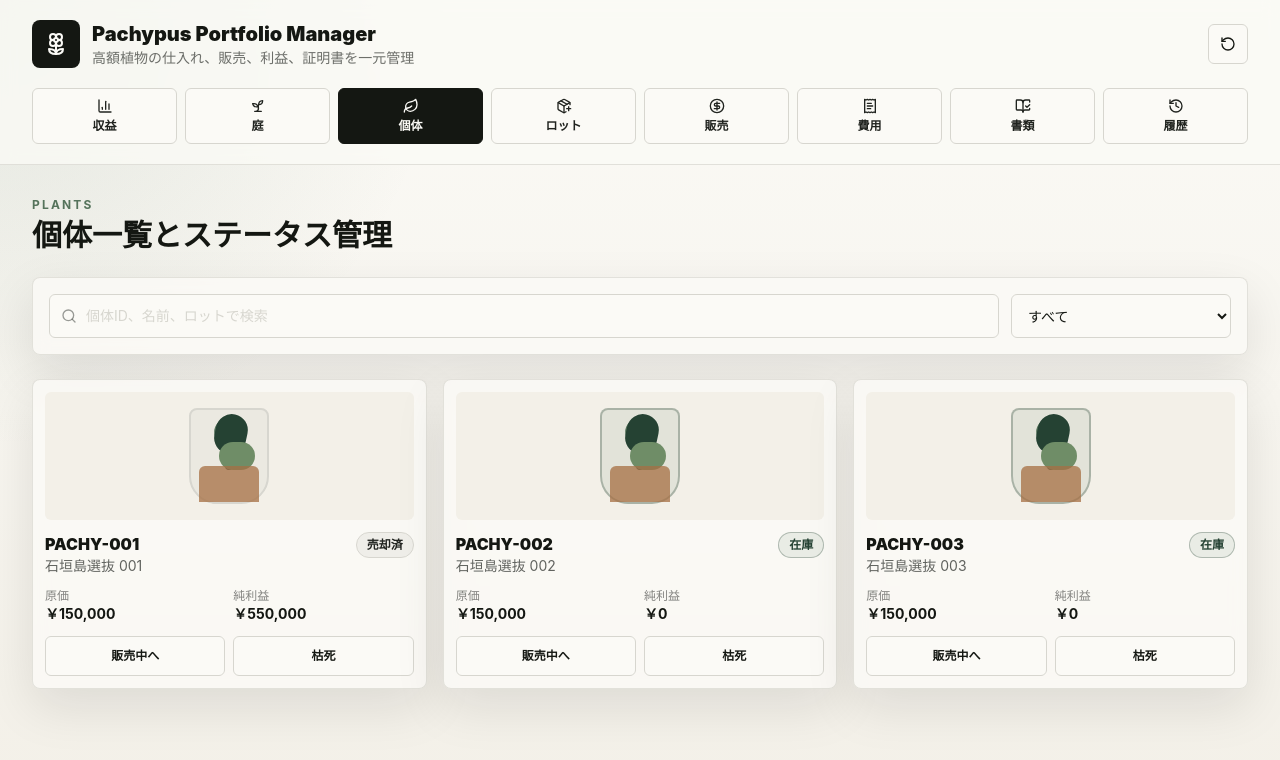
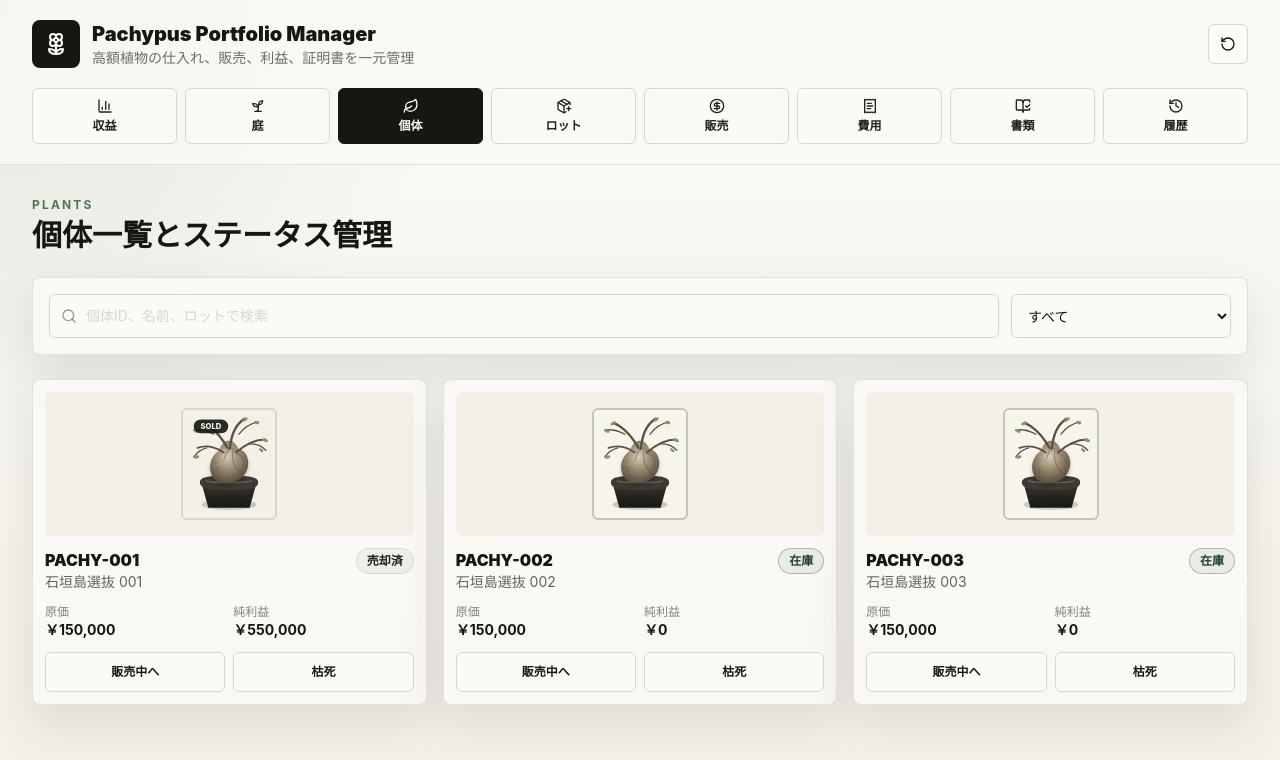
Before and after one commit to Sugurusu/Pachypus, a Next.js app: page / in a window 1280 px wide. Both pictures are taken after a click on the button "個体". Shown: the top 760 px of the page. Built offline with nearby package versions, Linux system fonts and the light colour scheme.

Commit message:
Improve garden visuals

```diff
--- a/src/app/page.tsx
+++ b/src/app/page.tsx
@@ -566,10 +566,23 @@ function Garden({
           <p className="font-black">保有している庭</p>
           <p className="text-sm text-bone/70">販売中は金の縁取り、枯死はグレー表示</p>
         </div>
-        <div className="grid grid-cols-2 gap-3 p-4 sm:grid-cols-3 lg:grid-cols-5">
+        <div
+          className="relative grid min-h-[320px] grid-cols-2 gap-4 overflow-hidden p-4 sm:grid-cols-3 lg:grid-cols-5"
+          style={{
+            backgroundImage:
+              "linear-gradient(180deg, rgba(20,23,18,0.16), rgba(251,250,246,0.92) 46%, rgba(243,240,232,0.98)), url('pachypus-shelf.jpg')",
+            backgroundPosition: "center 36%",
+            backgroundSize: "cover"
+          }}
+        >
+          <div className="pointer-events-none absolute inset-x-0 bottom-16 h-4 bg-[#8a6848]/70 shadow-[0_18px_28px_rgba(20,23,18,0.22)]" />
           {gardenPlants.map((plant) => (
-            <button key={plant.id} onClick={() => onSelect(plant)} className="rounded-lg border border-stone bg-bone p-3 text-center transition hover:-translate-y-1 hover:border-moss">
-              <PlantMark status={plant.status} />
+            <button
+              key={plant.id}
+              onClick={() => onSelect(plant)}
+              className="relative rounded-lg border border-stone bg-bone/95 p-4 text-center shadow-soft backdrop-blur-sm transition hover:-translate-y-1 hover:border-moss"
+            >
+              <PlantMark status={plant.status} className="h-36 w-28" />
               <p className="mt-3 font-black">{plant.plantCode}</p>
               <StatusBadge status={plant.status} />
             </button>
@@ -577,15 +590,26 @@ function Garden({
         </div>
       </Card>
       <Card className="overflow-hidden">
-        <div className="border-b border-stone bg-ink px-5 py-4 text-bone">
-          <p className="font-black">販売履歴の棚</p>
-          <p className="text-sm text-bone/70">売却済み個体は小さな記念鉢として残る</p>
+        <div className="border-b border-stone bg-ink px-5 py-4 text-bone sm:flex sm:items-end sm:justify-between">
+          <div>
+            <p className="font-black">販売履歴の棚</p>
+            <p className="text-sm text-bone/70">売却済み個体は販売実績として棚に残る</p>
+          </div>
+          <p className="mt-2 text-2xl font-black tabular-nums sm:mt-0">{soldPlants.length}本 SOLD</p>
         </div>
-        <div className="grid grid-cols-3 gap-3 p-4 sm:grid-cols-6 lg:grid-cols-10">
+        <div className="relative grid min-h-[220px] grid-cols-2 gap-4 bg-[#171815] p-4 sm:grid-cols-4 lg:grid-cols-6">
+          <div className="pointer-events-none absolute inset-x-0 top-24 h-3 bg-[#6f5038]" />
+          <div className="pointer-events-none absolute inset-x-0 bottom-10 h-3 bg-[#6f5038]" />
           {soldPlants.map((plant) => (
-            <button key={plant.id} onClick={() => onSelect(plant)} className="rounded-md border border-stone bg-washi p-3 text-center">
-              <PlantMark status={plant.status} className="h-16 w-14" />
-              <p className="mt-2 text-xs font-black">{plant.plantCode}</p>
+            <button
+              key={plant.id}
+              onClick={() => onSelect(plant)}
+              className="relative rounded-md border border-[#b99a5b]/60 bg-[#f4f0e7] p-3 text-center shadow-[0_18px_32px_rgba(0,0,0,0.28)] transition hover:-translate-y-1"
+            >
+              <div className="absolute right-2 top-2 rounded-full bg-ink px-2 py-1 text-[10px] font-black text-bone">SOLD</div>
+              <PlantMark status={plant.status} className="h-24 w-20" />
+              <p className="mt-2 text-sm font-black">{plant.plantCode}</p>
+              <p className="text-xs font-bold text-leaf">{yen(plant.actualSalePrice)}</p>
             </button>
           ))}
         </div>
--- a/src/components/plant-mark.tsx
+++ b/src/components/plant-mark.tsx
@@ -1,24 +1,88 @@
 import { cn } from "@/lib/utils";
 import type { PlantStatus } from "@/lib/types";
 
-const statusColor: Record<PlantStatus, string> = {
-  在庫: "border-moss/30 bg-leaf/10",
-  販売中: "border-gold bg-gold/20",
-  売約済: "border-clay bg-clay/15",
-  入金済: "border-ink/30 bg-ink/10",
-  売却済: "border-stone bg-stone/30",
-  枯死: "border-stone bg-stone/40 grayscale",
+const frameColor: Record<PlantStatus, string> = {
+  在庫: "border-moss/25 bg-[#f7f4ec]",
+  販売中: "border-gold bg-[#fff8e5] shadow-[0_0_0_3px_rgba(185,154,91,0.14)]",
+  売約済: "border-clay bg-[#fbf0e9]",
+  入金済: "border-ink/30 bg-[#f1efe7]",
+  売却済: "border-stone bg-[#f4f0e7]",
+  枯死: "border-stone bg-stone/40 grayscale opacity-70",
   返品: "border-clay bg-clay/10"
 };
 
 export function PlantMark({ status, className }: { status: PlantStatus; className?: string }) {
+  const isSold = status === "売却済" || status === "入金済";
+
   return (
-    <div className={cn("relative mx-auto h-24 w-20 rounded-b-[28px] rounded-t-lg border-2", statusColor[status], className)}>
-      <div className="absolute left-1/2 top-3 h-12 w-2 -translate-x-1/2 rounded-full bg-moss" />
-      <div className="absolute left-6 top-2 h-9 w-7 -rotate-12 rounded-full bg-leaf" />
-      <div className="absolute right-5 top-1 h-10 w-8 rotate-12 rounded-full bg-moss" />
-      <div className="absolute left-7 top-8 h-7 w-9 rounded-full bg-[#6f8d67]" />
-      <div className="absolute bottom-0 left-2 right-2 h-9 rounded-t-md bg-clay/75" />
+    <div className={cn("relative mx-auto h-28 w-24 rounded-md border-2", frameColor[status], className)}>
+      <svg className="absolute inset-0 h-full w-full" viewBox="0 0 120 140" role="img" aria-label="パキプス">
+        <defs>
+          <linearGradient id="potGradient" x1="0" x2="0" y1="0" y2="1">
+            <stop offset="0" stopColor="#34312b" />
+            <stop offset="1" stopColor="#171815" />
+          </linearGradient>
+          <radialGradient id="caudexGradient" cx="46%" cy="38%" r="62%">
+            <stop offset="0" stopColor="#d8ceb9" />
+            <stop offset="0.48" stopColor="#9b8c72" />
+            <stop offset="1" stopColor="#5d5141" />
+          </radialGradient>
+          <filter id="softShadow" x="-20%" y="-20%" width="140%" height="140%">
+            <feDropShadow dx="0" dy="4" stdDeviation="3" floodColor="#141712" floodOpacity="0.22" />
+          </filter>
+        </defs>
+
+        <ellipse cx="60" cy="123" rx="36" ry="7" fill="#11140f" opacity="0.18" />
+        <path d="M25 98h70l-8 29H33z" fill="url(#potGradient)" />
+        <path d="M22 94c0-6 7-9 38-9s38 3 38 9-7 10-38 10-38-4-38-10Z" fill="#3c3a33" />
+        <path d="M30 92c8 3 52 3 60 0" fill="none" stroke="#7b7566" strokeWidth="2" opacity="0.75" />
+
+        <g filter="url(#softShadow)">
+          <path
+            d="M41 90c-9-11-7-27 4-36 4-4 5-12 12-14 7-2 12 3 15 10 9 2 14 11 13 21-1 13-11 22-24 23-8 1-15 0-20-4Z"
+            fill="url(#caudexGradient)"
+          />
+          <path
+            d="M48 88c-6-9-3-18 4-23 5-4 3-12 9-15 4-2 8 1 10 7 6 2 9 7 8 14-2 10-11 16-21 16"
+            fill="none"
+            stroke="#6d604d"
+            strokeWidth="2"
+            opacity="0.45"
+          />
+          <path d="M45 72c6-4 9-10 8-19" fill="none" stroke="#e5dcc9" strokeWidth="1.5" opacity="0.45" />
+          <path d="M65 52c-2 14 2 24 12 31" fill="none" stroke="#4b4235" strokeWidth="1.4" opacity="0.42" />
+        </g>
+
+        <g fill="none" stroke="#5b5143" strokeLinecap="round">
+          <path d="M58 49C49 33 40 23 27 17" strokeWidth="3" />
+          <path d="M61 50C63 33 67 20 80 11" strokeWidth="3" />
+          <path d="M69 55C83 43 94 38 107 38" strokeWidth="2.7" />
+          <path d="M53 55C42 47 31 45 19 49" strokeWidth="2.4" />
+          <path d="M40 31c-9-5-17-7-26-5" strokeWidth="1.8" />
+          <path d="M73 31c7-9 15-14 25-16" strokeWidth="1.8" />
+          <path d="M86 44c9-1 16 2 22 8" strokeWidth="1.7" />
+          <path d="M31 49c-8 2-13 6-17 12" strokeWidth="1.6" />
+        </g>
+
+        <g fill="#7d9b68">
+          <ellipse cx="25" cy="17" rx="4" ry="2" transform="rotate(-28 25 17)" />
+          <ellipse cx="17" cy="27" rx="3.5" ry="2" transform="rotate(20 17 27)" />
+          <ellipse cx="81" cy="12" rx="4" ry="2" transform="rotate(-36 81 12)" />
+          <ellipse cx="96" cy="16" rx="3.5" ry="2" transform="rotate(18 96 16)" />
+          <ellipse cx="107" cy="39" rx="4" ry="2" transform="rotate(18 107 39)" />
+          <ellipse cx="18" cy="61" rx="3.5" ry="2" transform="rotate(-18 18 61)" />
+          <ellipse cx="102" cy="52" rx="3.4" ry="1.8" transform="rotate(38 102 52)" />
+        </g>
+
+        {isSold ? (
+          <g>
+            <rect x="14" y="12" width="45" height="18" rx="9" fill="#141712" opacity="0.9" />
+            <text x="36.5" y="25" textAnchor="middle" fontSize="10" fontWeight="800" fill="#f7f4ec">
+              SOLD
+            </text>
+          </g>
+        ) : null}
+      </svg>
     </div>
   );
 }
```
Also changed, not shown: public/pachypus-shelf.jpg (added).
